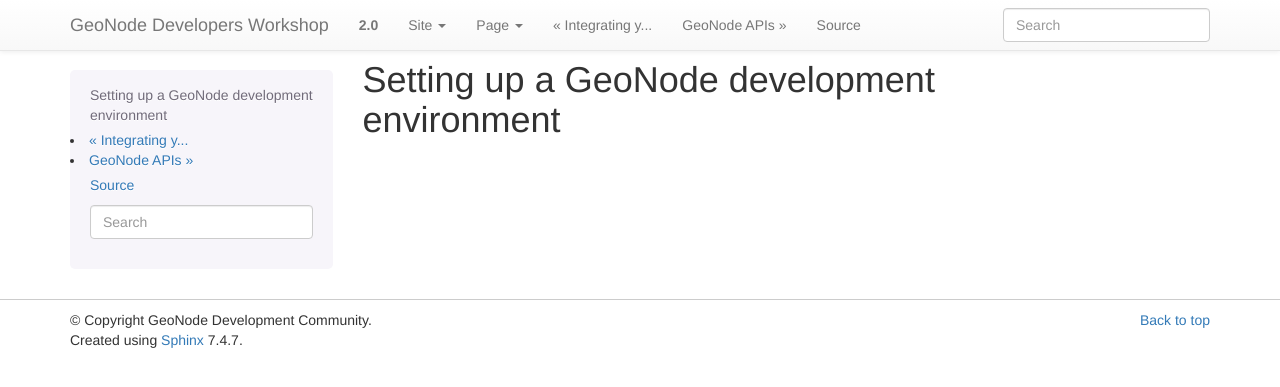
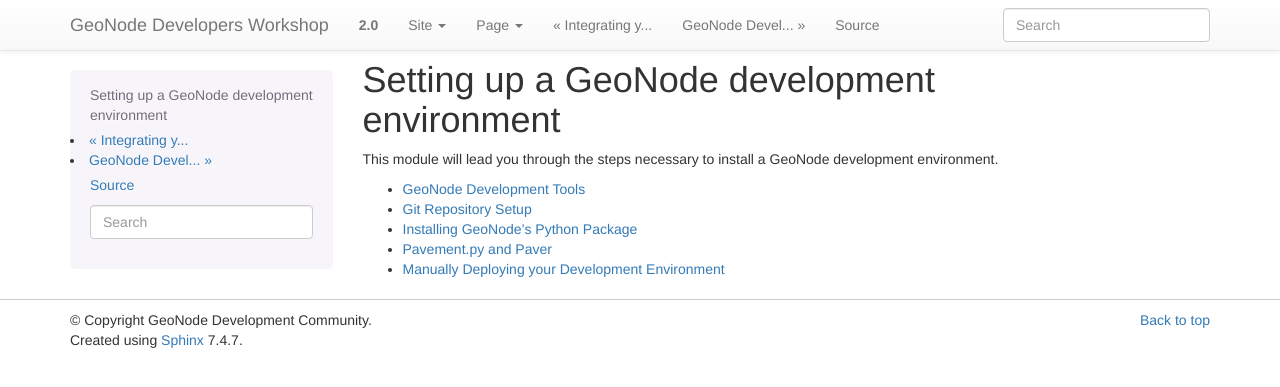
Before and after one commit to lucacasagrande/geonode-workshops, a Sphinx documentation site: the page built from devel/doc/envsetup/index.rst, in a window 1280 px wide. Shown: the top 387 px of the page. Built offline with Sphinx 7.4.7, drawn with Linux system fonts in a browser that asks for light colours; pages that are not in the unit, such as notebooks, are missing from menus.

Commit message:
More work

```diff
--- /dev/null
+++ b/devel/doc/envsetup/deploy.rst
@@ -0,0 +1,4 @@
+.. _deploy:
+
+Manually Deploying your Development Environment
+===============================================
--- /dev/null
+++ b/devel/doc/envsetup/git.rst
@@ -0,0 +1,4 @@
+.. _git:
+
+Git Repository Setup
+====================
--- a/devel/doc/envsetup/index.rst
+++ b/devel/doc/envsetup/index.rst
@@ -3,22 +3,13 @@
 Setting up a GeoNode development environment
 ==========================================
 
-.. todo::
+This module will lead you through the steps necessary to install a GeoNode development environment.
 
-    From the notes::
+.. toctree::
+   :maxdepth: 2
 
-        Manual GeoNode Development Environment Setup (For more advanced Students)
-            Basic tools installation
-                apt-get update and install
-                git
-                python
-                virtualenv tools/wrapper
-            git clone
-            pip install geonode
-            paver setup
-            paver start
-            Manual Deployment
-                Apache
-                Tomcat
-                PostgreSQL and PostGIS
-                mod_wsgi
+   tools
+   git
+   install
+   paver
+   deploy
--- /dev/null
+++ b/devel/doc/envsetup/install.rst
@@ -0,0 +1,4 @@
+.. _install:
+
+Installing GeoNode's Python Package
+===================================
--- /dev/null
+++ b/devel/doc/envsetup/paver.rst
@@ -0,0 +1,4 @@
+.. _paver:
+
+Pavement.py and Paver
+=====================
--- /dev/null
+++ b/devel/doc/envsetup/tools.rst
@@ -0,0 +1,4 @@
+.. _tools:
+
+GeoNode Development Tools
+=========================
```
